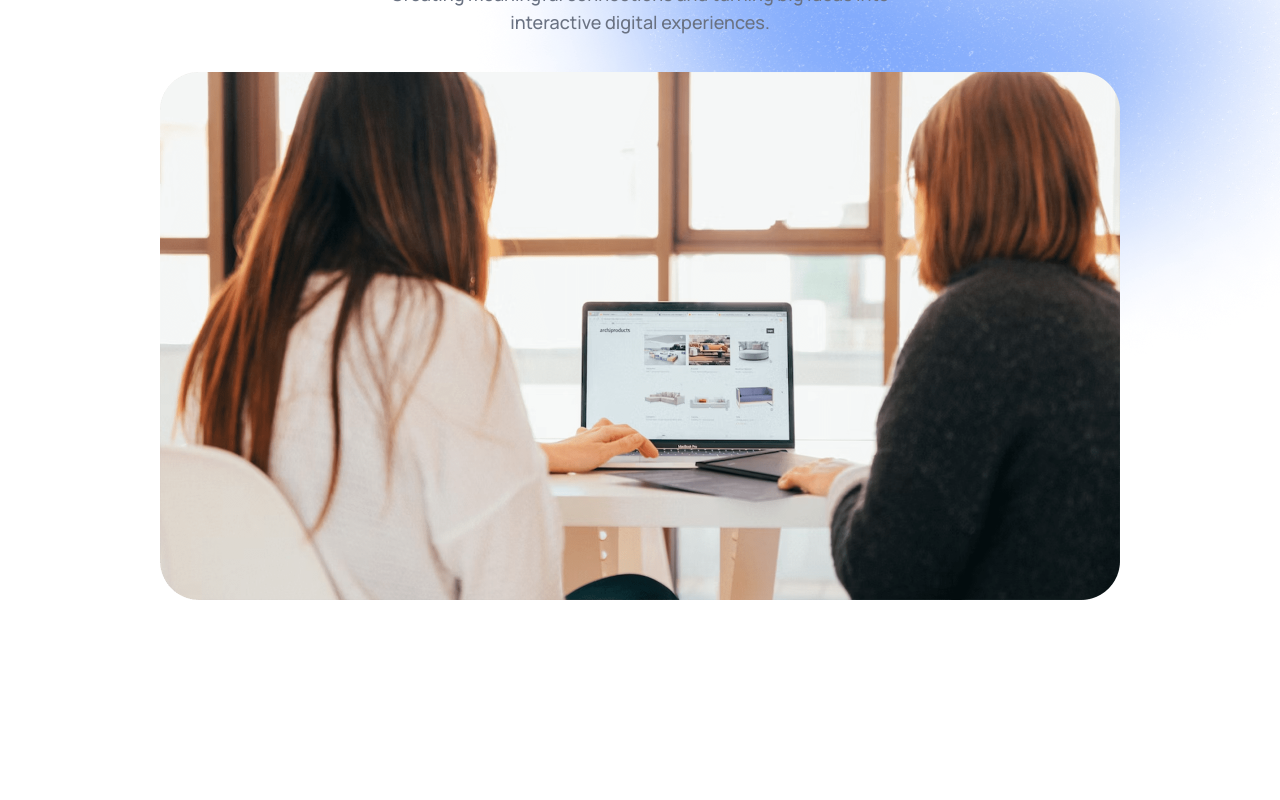
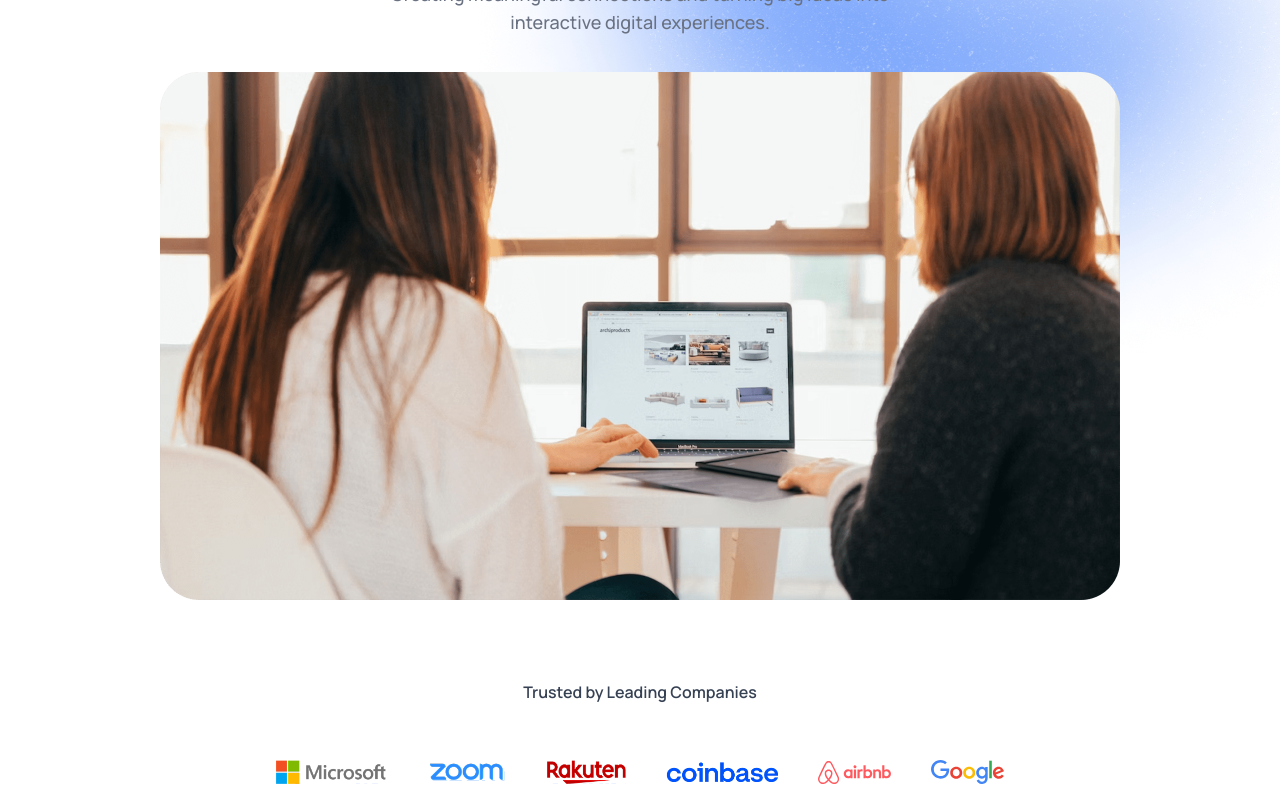
Before and after one commit to nethmalgeesaraux/Modern-Responsive-Website-Using-React-JS-Tailwind-CSS-Frontend-Project, a React (Vite) app: page / in a window 1280 px wide. Shown: the part 447-1247 px from the top of the page. Before the commit the page ends 1127 px from the top, so only its background shows below. Built offline with nearby package versions, Linux system fonts and the light colour scheme.

Commit message:
Components Trusteby

```diff
--- a/src/App.jsx
+++ b/src/App.jsx
@@ -1,6 +1,7 @@
 import React from "react";
 import Navbar from "./components/Navbar";
 import { Hero } from "./components/Hero";
+import { TrustedBy } from "./components/TrustedBy";
 
 
 function App() {
@@ -10,6 +11,7 @@
     <div className="dark:bg-black relative">
       <Navbar theme={theme} setTheme={setTheme} />
       <Hero/>
+      <TrustedBy/>
     </div>
   );
 }
--- /dev/null
+++ b/src/components/TrustedBy.jsx
@@ -0,0 +1,21 @@
+import React from 'react'
+import { company_logos } from '../assets/assets'
+
+export const TrustedBy = () => {
+    return (
+        <div className="flex flex-col items-center px-4 sm:px-12 lg:px-24 xl:px-40 gap-10 text-gray-700 dark:text-white/80">
+            <h3 className="font-semibold">Trusted by Leading Companies</h3>
+            <div className="flex items-center justify-center flex-wrap gap-10 m-4">
+                {company_logos.map((logo, index) => (
+                    <img
+                        key={index}
+                        src={logo}
+                        alt=""
+                        className="max-h-5 sm:max-h-6 dark:drop-shadow-xl"
+                    />
+                ))}
+            </div>
+        </div>
+
+    )
+}
```
